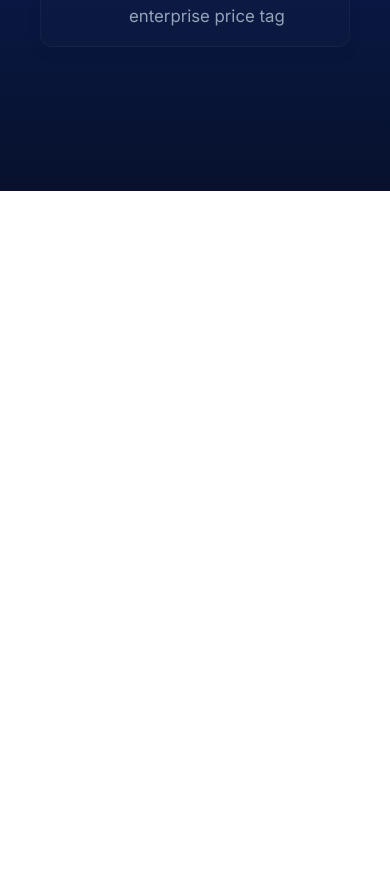
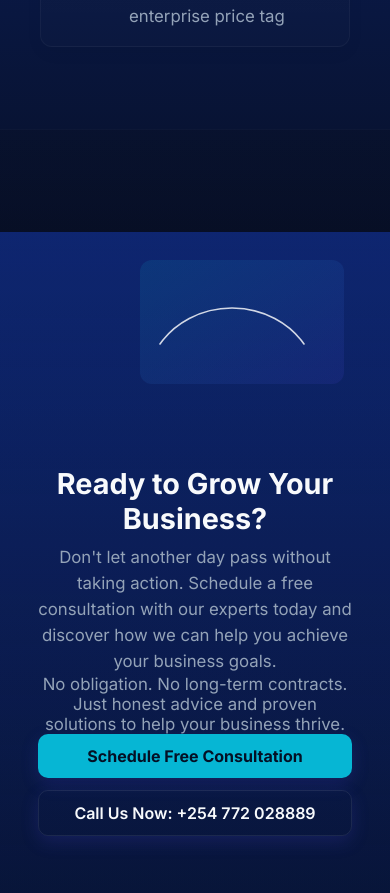
Before and after one commit to PetitKwoba/imarket, a React (Vite) app: page / in a window 390 px wide. Shown: the part 6520-7413 px from the top of the page. Before the commit the page ends 6711 px from the top, so only its background shows below. Built offline with nearby package versions, Linux system fonts and the light colour scheme.

Commit message:
Add Call-to-Action section with responsive design and accessibility features

```diff
--- /dev/null
+++ b/src/components/CTASection.jsx
@@ -0,0 +1,35 @@
+import React from 'react'
+import { Link } from 'react-router-dom'
+
+export default function CTASection(){
+  return (
+    <section className="cta-section" aria-labelledby="cta-title">
+      <div className="container">
+        <div className="cta-inner">
+          <div className="cta-copy">
+            <h2 id="cta-title">Ready to Grow Your Business?</h2>
+            <p className="cta-message">Don't let another day pass without taking action. Schedule a free consultation with our experts today and discover how we can help you achieve your business goals.</p>
+            <p className="cta-support">No obligation. No long-term contracts. Just honest advice and proven solutions to help your business thrive.</p>
+            <div className="cta-actions">
+              <a className="cta primary" href="/contact">Schedule Free Consultation</a>
+              <a className="cta secondary" href="tel:+254772028889">Call Us Now: +254 772 028889</a>
+            </div>
+          </div>
+          <div className="cta-visual" aria-hidden>
+            {/* Decorative simple illustration (SVG) */}
+            <svg width="220" height="140" viewBox="0 0 220 140" fill="none" xmlns="http://www.w3.org/2000/svg" role="img" aria-hidden>
+              <rect x="8" y="8" width="204" height="124" rx="12" fill="url(#g)" opacity="0.12"/>
+              <path d="M28 92c14-20 40-36 72-36s58 16 72 36" stroke="currentColor" strokeWidth="1.6" strokeLinecap="round" strokeLinejoin="round" opacity="0.9"/>
+              <defs>
+                <linearGradient id="g" x1="0" y1="0" x2="1" y2="1">
+                  <stop offset="0" stopColor="#06b6d4"/>
+                  <stop offset="1" stopColor="#4f46e5"/>
+                </linearGradient>
+              </defs>
+            </svg>
+          </div>
+        </div>
+      </div>
+    </section>
+  )
+}
--- a/src/index.css
+++ b/src/index.css
@@ -201,6 +201,28 @@ body{
 .btn-primary{background:linear-gradient(90deg,var(--accent),#06b6d4);color:#041025}
 .services-footer{margin-top:22px}
 
+/* Call-to-Action Section */
+.cta-section{padding:54px 0;background:linear-gradient(180deg, rgba(6,10,20,0.18), rgba(3,6,12,0.06));margin-top:18px;border-top:1px solid rgba(255,255,255,0.02)}
+.cta-inner{max-width:1200px;margin:0 auto;padding:18px;display:flex;align-items:center;gap:24px}
+.cta-copy{flex:1}
+.cta-visual{flex:0 0 240px;display:flex;align-items:center;justify-content:center}
+.cta-copy h2{font-size:1.8rem;margin:0 0 8px;color:var(--white)}
+.cta-message{color:var(--white);font-size:1.02rem;line-height:1.55;margin:0 0 12px}
+.cta-support{color:var(--muted);margin:0 0 18px}
+.cta-actions{display:flex;gap:12px;flex-wrap:wrap}
+.cta-actions .cta.primary{padding:12px 18px}
+.cta-actions .cta.secondary{padding:12px 16px}
+.cta-visual svg{width:220px;height:auto;color:rgba(255,255,255,0.9)}
+
+@media (max-width:920px){
+  .cta-inner{flex-direction:column;align-items:flex-start}
+  .cta-visual{order:-1;width:100%;display:flex;justify-content:flex-end}
+}
+
+@media (prefers-reduced-motion: reduce){
+  .cta-inner{transition:none}
+}
+
 @media (max-width:720px){
   .service-card{min-height:0;padding:14px}
 }
--- a/src/pages/Home.jsx
+++ b/src/pages/Home.jsx
@@ -2,6 +2,7 @@ import React from 'react'
 import { Link } from 'react-router-dom'
 import ValueProps from '../components/ValueProps'
 import FeaturedServices from '../components/FeaturedServices'
+import CTASection from '../components/CTASection'
 import WhyChooseUs from '../components/WhyChooseUs'
 
 export default function Home(){
@@ -41,11 +42,14 @@ export default function Home(){
       {/* Value proposition section below the hero */}
       <ValueProps />
 
-      {/* Featured services */}
-      <FeaturedServices />
+  {/* Featured services */}
+  <FeaturedServices />
 
-      {/* Why choose us */}
-      <WhyChooseUs />
+    {/* Why choose us */}
+    <WhyChooseUs />
+
+    {/* Call to action (moved below WhyChooseUs) */}
+    <CTASection />
     </>
   )
 }
```
